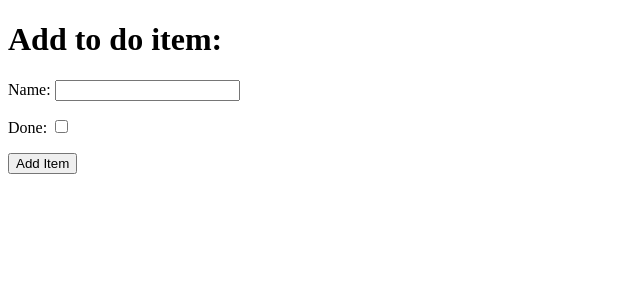
After one commit to StanislavDitsan/django, a Django app: page /add in a window 1280 px wide. The commit adds this page. Shown: the top 300 px of the page, without its empty margins (0-640 px from the left). Run offline with Django 3.2, Linux system fonts and the light colour scheme.

Commit message:
Created add_item.html and wired it up

```diff
--- a/django_todo/urls.py
+++ b/django_todo/urls.py
@@ -15,9 +15,10 @@ Including another URLconf
 """
 from django.contrib import admin
 from django.urls import path
-from todo.views import get_todo_list
+from todo.views import get_todo_list, add_item
 
 urlpatterns = [
     path('admin/', admin.site.urls),
-    path('', get_todo_list, name='get_todo_list')
+    path('', get_todo_list, name='get_todo_list'),
+    path('add', add_item, name='add')
 ]
--- /dev/null
+++ b/todo/templates/todo/add_item.html
@@ -0,0 +1,35 @@
+<!DOCTYPE html>
+<html lang="en">
+
+<head>
+    <meta charset="UTF-8">
+    <meta http-equiv="X-UA-Compatible" content="IE=edge">
+    <meta name="viewport" content="width=device-width, initial-scale=1.0">
+    <title>Document</title>
+</head>
+
+<body>
+    <h1>Add to do item:</h1>
+    <form method="POST" action="add">
+        <div>
+            <p>
+                <label for="id_name">Name:</label>
+                <input type="text" id="id_name" name="item_name" required />
+            </p>
+        </div>
+        <div>
+            <p>
+                <label for="id_done">Done:</label>
+                <input type="checkbox" id="id_done" name="done" />
+            </p>
+        </div>
+        <div>
+            <p>
+                <button type="submit">Add Item</button>
+            </p>
+        </div>
+    </form>
+
+</body>
+
+</html>
--- a/todo/templates/todo/todo_list.html
+++ b/todo/templates/todo/todo_list.html
@@ -24,6 +24,7 @@
             <tr><td>You have nothing to do!</td></tr>
         {% endfor %}
     </table>
+    <a href="/add">Add an Item</a>
 </body>
 
 </html>
--- a/todo/views.py
+++ b/todo/views.py
@@ -7,3 +7,7 @@ def get_todo_list(request):
     items = Item.objects.all()
     context = {'items': items}
     return render(request, 'todo/todo_list.html', context)
+
+
+def add_item(request):
+    return render(request, 'todo/add_item.html')
```
